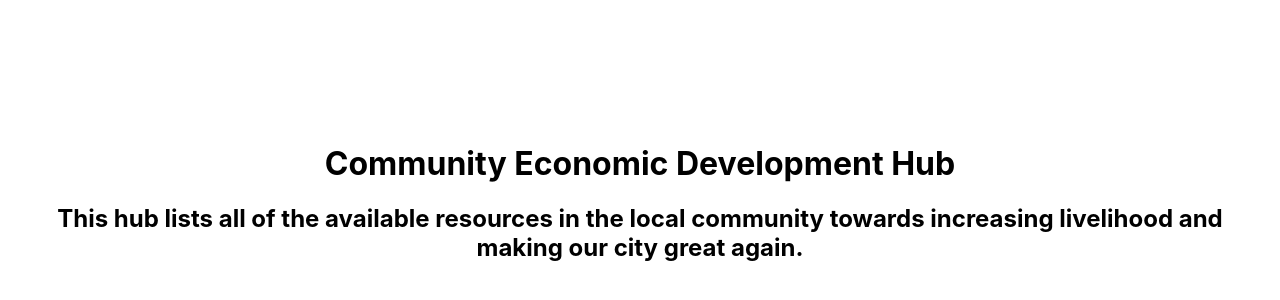
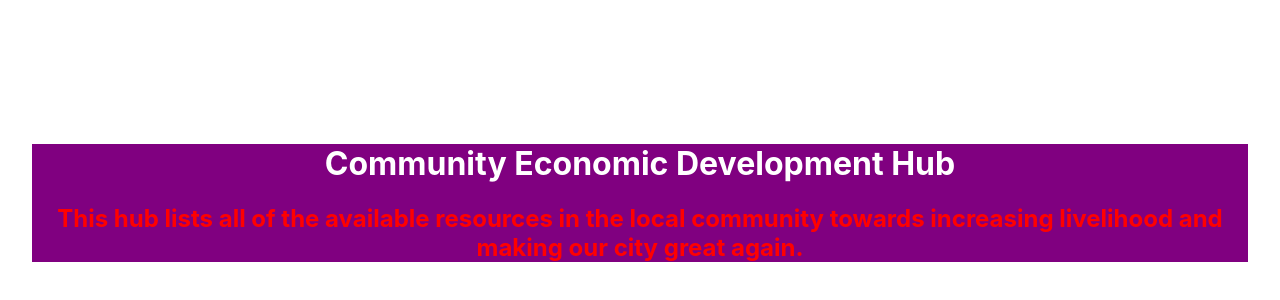
Before and after one commit to fmiller2012/communityboard, a React (Vite) app in the folder communityboard/: page / in a window 1280 px wide. Shown: the part 198-498 px from the top of the page. Built offline with nearby package versions, Linux system fonts and the light colour scheme.

Commit message:
basic background of the App and lettering of the header components added

```diff
--- a/communityboard/src/App.css
+++ b/communityboard/src/App.css
@@ -9,14 +9,19 @@
 }
 
 
- body {
+body {
   margin: 0;
   display: flex;
   place-items: center;
   min-width: 320px;
   min-height: 100vh;
+ /* background-color: purple;*/
 }
 
+.app {
+  background-color: purple;
+  /*background: url("/roku-skyline.jpg");*/
+}
 
 /*
 #root {
--- a/communityboard/src/App.jsx
+++ b/communityboard/src/App.jsx
@@ -11,9 +11,9 @@ import Grid from './components/Grid.jsx'
 
 function App() {
   return (
-    <div>
+    <div className = "app">
       <Header />
-
+      <Grid />
     </div>
   );
 }
--- /dev/null
+++ b/communityboard/src/components/Header.css
@@ -0,0 +1,9 @@
+h1 {
+  color: white;
+  font-weight: bold;
+}
+
+h2 {
+  color: red;
+  font-weight: bold;
+}
--- a/communityboard/src/components/Header.jsx
+++ b/communityboard/src/components/Header.jsx
@@ -1,4 +1,5 @@
 import React from "react";
+import "./Header.css"
 
 const Header = () => {
   return (
```
